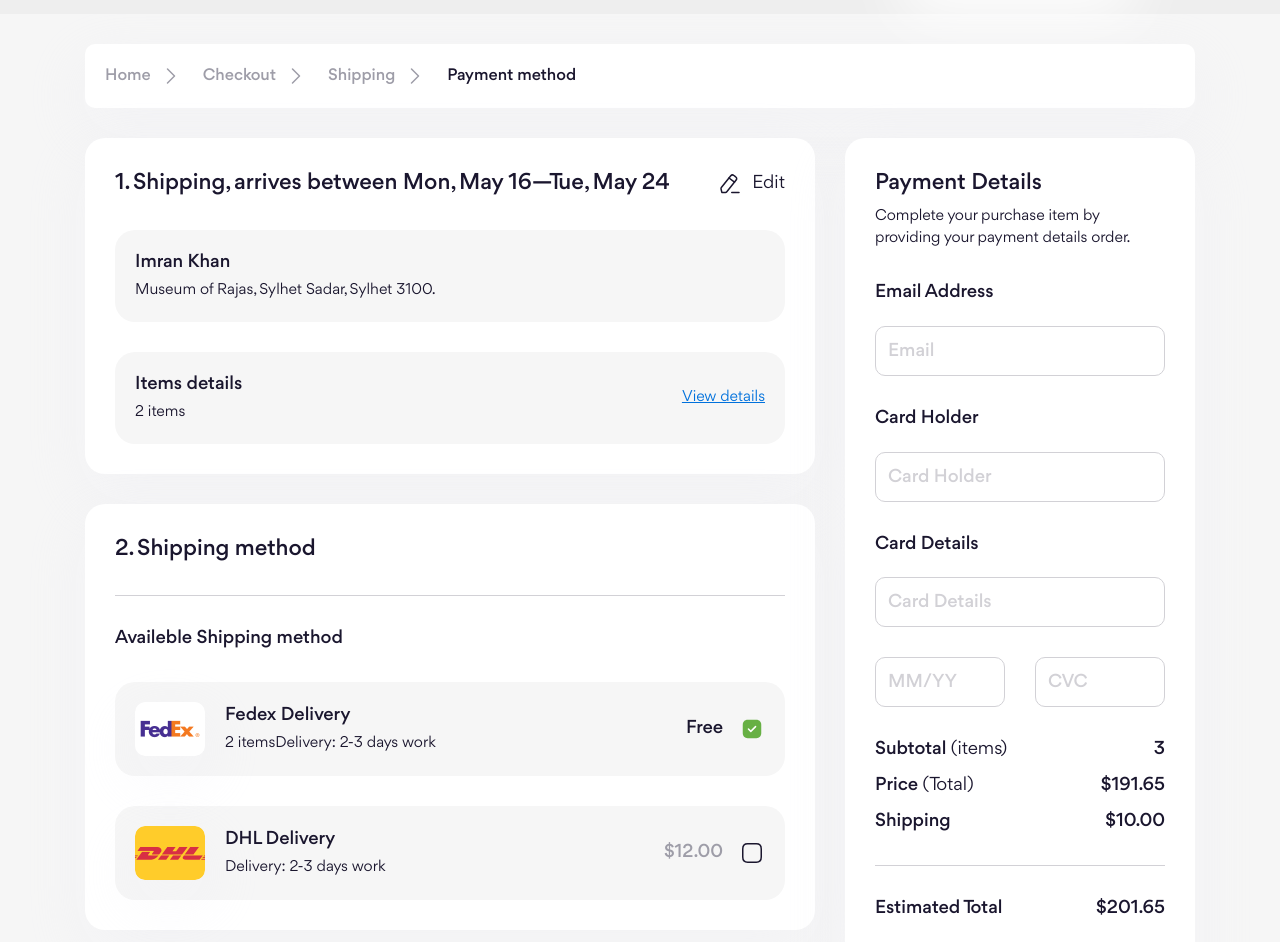
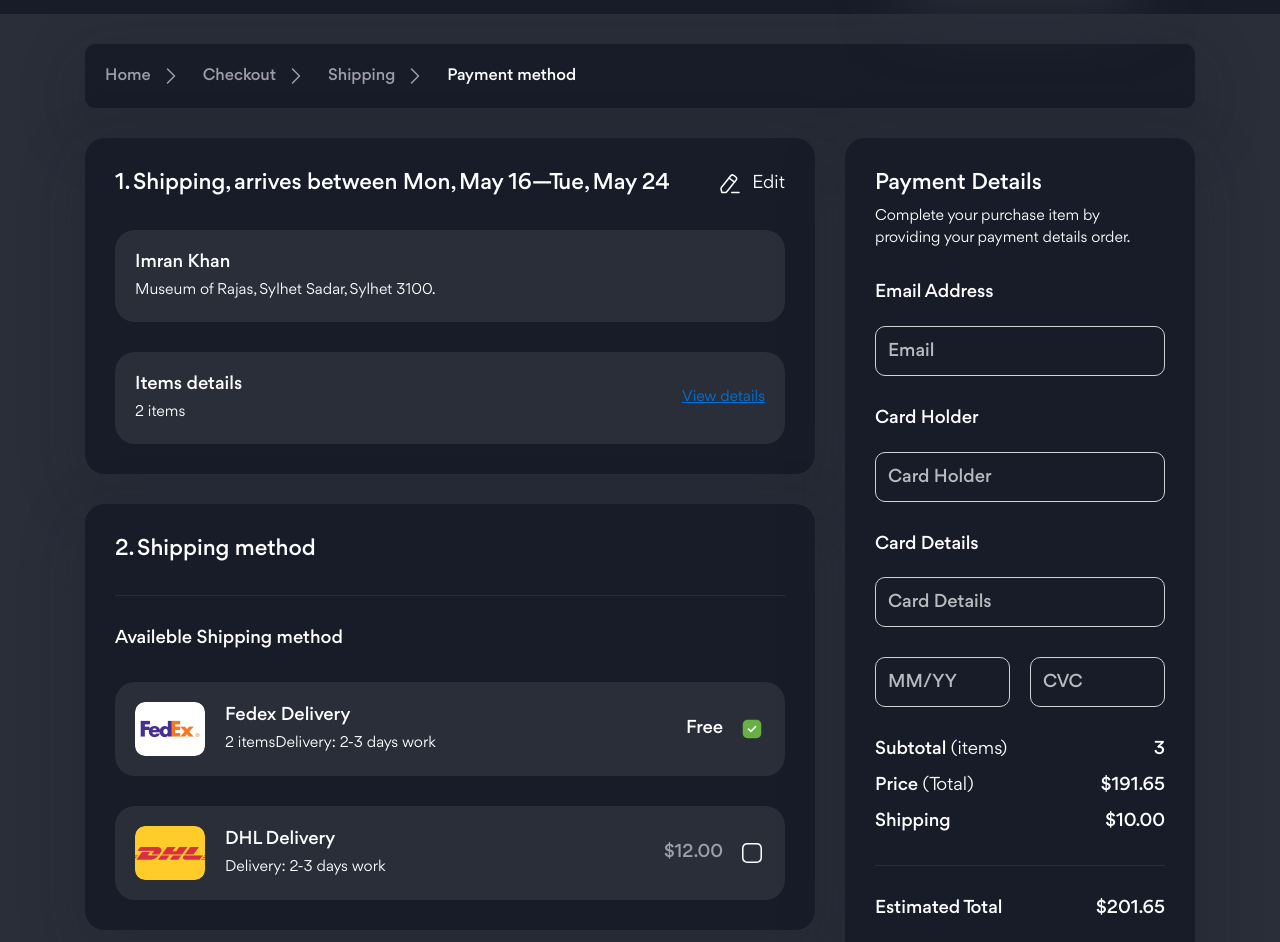
Before and after one commit to d0t666/grocery-ecommerce, a website: page payment.html in a window 1280 px wide. Shown: the part 96-1038 px from the top of the page. Drawn offline with Linux system fonts and the light colour scheme.

Commit message:
Làm trang Payment method #4

```diff
--- a/payment.html
+++ b/payment.html
@@ -1,5 +1,5 @@
 <!DOCTYPE html>
-<html lang="en" class="">
+<html lang="en" class="dark">
     <head>
         <meta charset="UTF-8" />
         <meta name="viewport" content="width=device-width, initial-scale=1.0" />
@@ -68,7 +68,7 @@
                 <!-- Check out content -->
                 <div class="checkout-container">
                     <div class="row gy-xl-3">
-                        <div class="col-8 col-xl-12">
+                        <div class="col-8 col-xl-8 col-lg-12">
                             <div class="cart-info">
                                 <div class="cart-info__top">
                                     <h2 class="cart-info__heading cart-info__heading--lv-2">
@@ -81,14 +81,14 @@
                                 </div>
                                 <!-- payment item 1 -->
                                 <article class="payment-item">
-                                    <div class="payment-item__content">
+                                    <div class="payment-item__info">
                                         <h3 class="payment-item__title">Imran Khan</h3>
                                         <p class="payment-item__desc">Museum of Rajas, Sylhet Sadar, Sylhet 3100.</p>
                                     </div>
                                 </article>
                                 <!-- payment item 2 -->
                                 <article class="payment-item">
-                                    <div class="payment-item__content">
+                                    <div class="payment-item__info">
                                         <h3 class="payment-item__title">Items details</h3>
                                         <p class="payment-item__desc">2 items</p>
                                     </div>
@@ -109,12 +109,12 @@
                                             class="payment-item__thumb"
                                         />
                                         <div class="payment-item__content">
+                                            <div class="payment-item__info">
                                                 <h3 class="payment-item__title">Fedex Delivery</h3>
                                                 <p class="payment-item__desc payment-item__desc--low">
                                                     2 itemsDelivery: 2-3 days work
                                                 </p>
                                             </div>
-
                                             <span class="cart-info__checkbox payment-item__checkbox">
                                                 <input
                                                     checked
@@ -124,6 +124,7 @@
                                                 />
                                                 <span class="payment-item__cost">Free</span>
                                             </span>
+                                        </div>
                                     </article></label
                                 >
                                 <!-- payment item 4 -->
@@ -135,12 +136,12 @@
                                             class="payment-item__thumb"
                                         />
                                         <div class="payment-item__content">
+                                            <div class="payment-item__info">
                                                 <h3 class="payment-item__title">DHL Delivery</h3>
                                                 <p class="payment-item__desc payment-item__desc--low">
                                                     Delivery: 2-3 days work
                                                 </p>
                                             </div>
-
                                             <span class="cart-info__checkbox payment-item__checkbox">
                                                 <input
                                                     type="radio"
@@ -149,11 +150,12 @@
                                                 />
                                                 <span class="payment-item__cost">$12.00</span>
                                             </span>
+                                        </div>
                                     </article></label
                                 >
                             </div>
                         </div>
-                        <div class="col-4 col-xl-12">
+                        <div class="col-4 col-xl-4 col-lg-12">
                             <div class="cart-info">
                                 <h2 class="cart-info__heading cart-info__heading--lv-2">Payment Details</h2>
                                 <p class="cart-info__desc">
--- a/scss/pages/_checkout.scss
+++ b/scss/pages/_checkout.scss
@@ -27,6 +27,7 @@
         display: flex;
         align-items: center;
         justify-content: space-between;
+        gap: 30px;
     }
     &__heading {
         font-size: 2.4rem;
@@ -127,6 +128,10 @@
                 content: url("../icon/checkbox-checked.svg");
             }
         }
+    }
+    &__form-row {
+        flex-direction: row;
+        gap: 20px;
     }
 }
 .cart-info + .cart-info {
@@ -368,8 +373,11 @@
     margin-top: 30px;
     padding: 20px;
     border-radius: 20px;
-    background: #f6f6f6;
+    background: var(--checkout-payment-item-bg);
     gap: 20px;
+    @include abstracts.screen(sm) {
+        align-items: flex-start;
+    }
     &--pointer {
         cursor: pointer;
     }
@@ -379,9 +387,18 @@
         height: 54px;
         object-fit: cover;
         border-radius: 10px;
-        box-shadow: 0px 20px 60px 10px rgba(237, 237, 246, 0.2);
     }
     &__content {
+        display: flex;
+        align-items: center;
+        flex: 1;
+        gap: 20px;
+        @include abstracts.screen(sm) {
+            flex-direction: column;
+            align-items: flex-start;
+        }
+    }
+    &__info {
         flex: 1;
     }
     &__title {
--- a/scss/theme/_dark.scss
+++ b/scss/theme/_dark.scss
@@ -95,6 +95,7 @@ html.dark {
     --checkout-cart-info-shadow: rgba(23, 28, 40, 0.2);
     --checkout-border-color: #292e39;
     --checkout-gift-shadow: rgba(23, 28, 40, 0.2);
+    --checkout-payment-item-bg: #292e39;
 
     // modal
     --modal-bg: #2f3441;
--- a/scss/theme/_light.scss
+++ b/scss/theme/_light.scss
@@ -100,6 +100,7 @@ html {
     --checkout-cart-info-shadow: rgba(237, 237, 246, 0.2);
     --checkout-border-color: #d2d1d6;
     --checkout-gift-shadow: rgba(237, 237, 246, 0.2);
+    --checkout-payment-item-bg: #f6f6f6;
 
     // modal
     --modal-bg: #fff;
```
Also changed, not shown: assets/css/main.css, 1 other file. Lines whose indentation alone changed are shown as unchanged.
